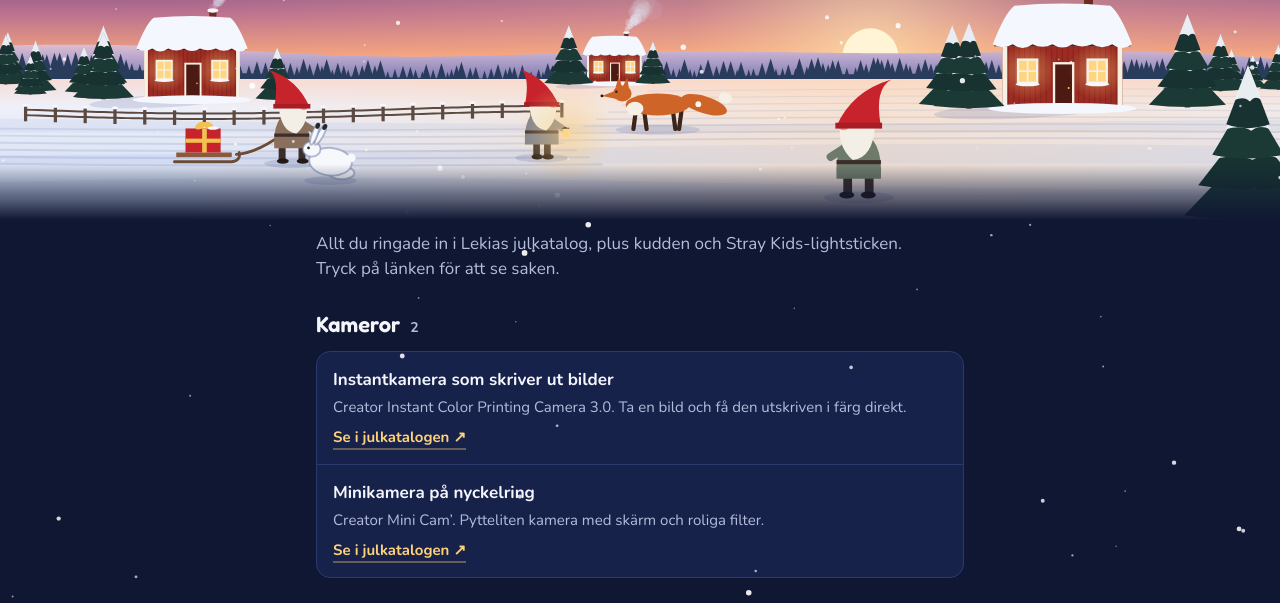
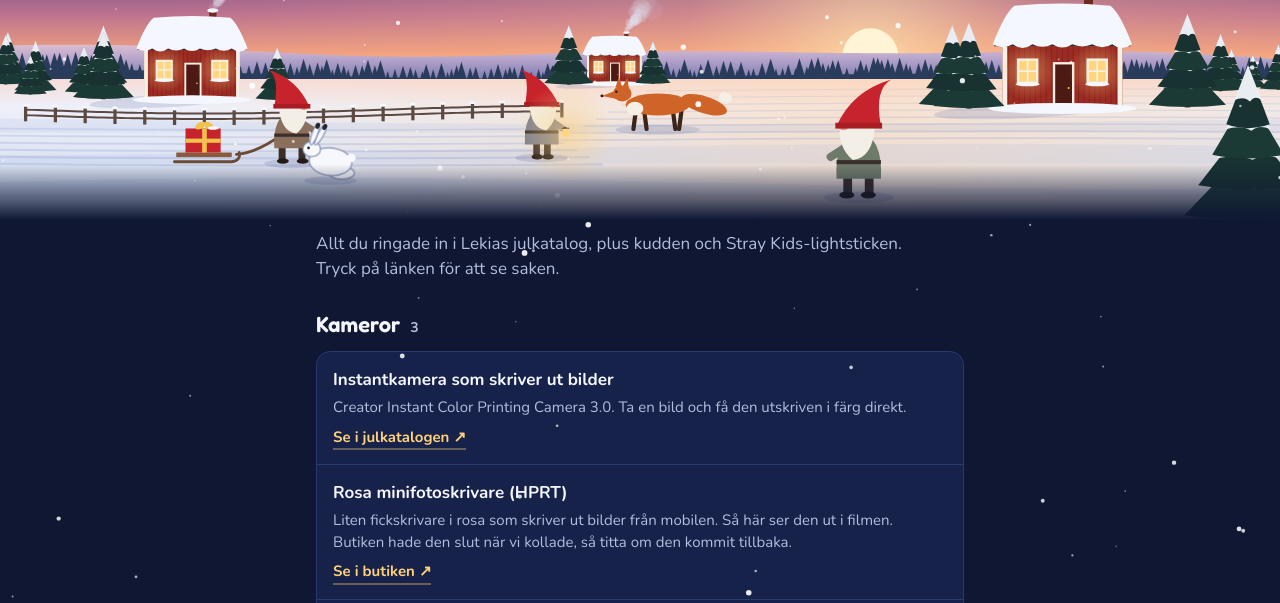
Before and after one commit to daniel-oster/presenter, a plain HTML site: page annabelle/index.html in a window 1280 px wide. Shown: the part 160-763 px from the top of the page. Drawn offline with nearby package versions, Linux system fonts and the light colour scheme.

Commit message:
Lägg till rosa HPRT-fotoskrivare på Annabelles lista
Co-Authored-By: Claude Sonnet 5.5 <noreply@anthropic.com>
Claude-Session: https://claude.ai/code/session_01GkoDhZ3svbw4zBxukFw8Ac

```diff
--- a/annabelle/index.html
+++ b/annabelle/index.html
@@ -169,6 +169,7 @@
   const GROUPS = [
     { title: "Kameror", items: [
       { id: "instant", name: "Instantkamera som skriver ut bilder", desc: "Creator Instant Color Printing Camera 3.0. Ta en bild och få den utskriven i färg direkt.", url: KATALOG, label: "Se i julkatalogen" },
+      { id: "hprt", name: "Rosa minifotoskrivare (HPRT)", desc: "Liten fickskrivare i rosa som skriver ut bilder från mobilen. Så här ser den ut i filmen. Butiken hade den slut när vi kollade, så titta om den kommit tillbaka.", url: "https://shop.hprt.com/products/hprt-portable-mini-photo-printer", label: "Se i butiken" },
       { id: "minicam", name: "Minikamera på nyckelring", desc: "Creator Mini Cam’. Pytteliten kamera med skärm och roliga filter.", url: KATALOG, label: "Se i julkatalogen" }
     ]},
     { title: "K-pop", items: [
```
